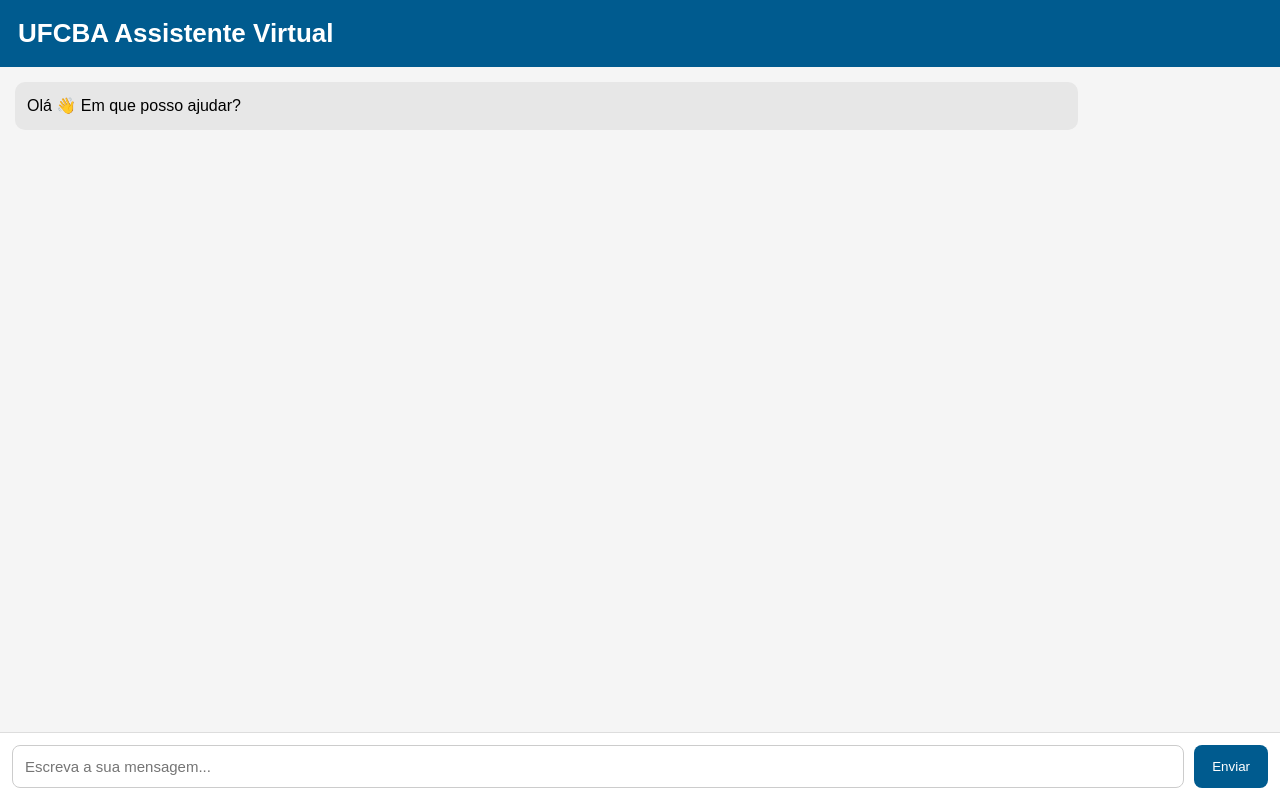
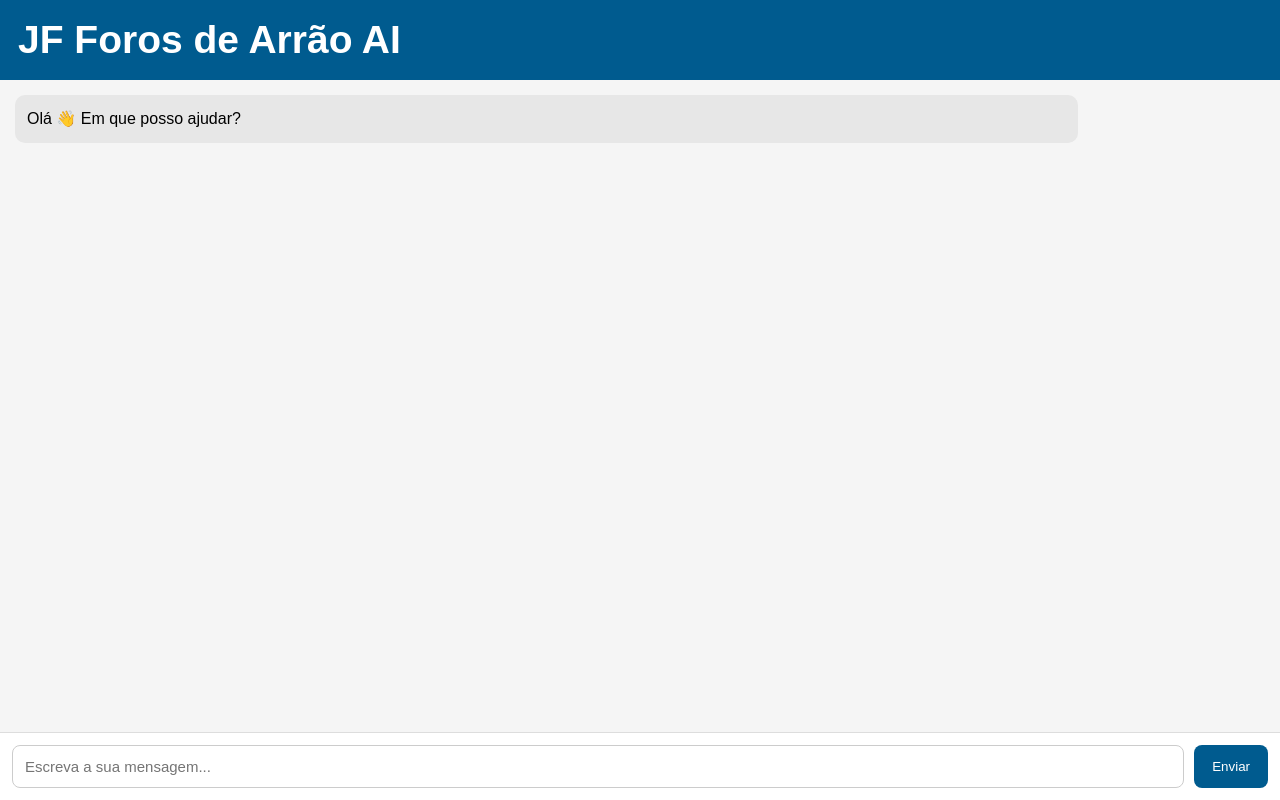
Before and after one commit to sitiosnobres/jf-foros-arrao-ai, a website: page public/index.html in a window 1280 px wide. Drawn offline with Linux system fonts and the light colour scheme.

Commit message:
Update index.html

```diff
--- a/public/index.html
+++ b/public/index.html
@@ -193,7 +193,7 @@
 <div class="chat-container">
 
     <div class="header">
-        UFCBA Assistente Virtual
+        <h2>JF Foros de Arrão AI</h2>
     </div>
 
     <div class="messages" id="messages">
```
